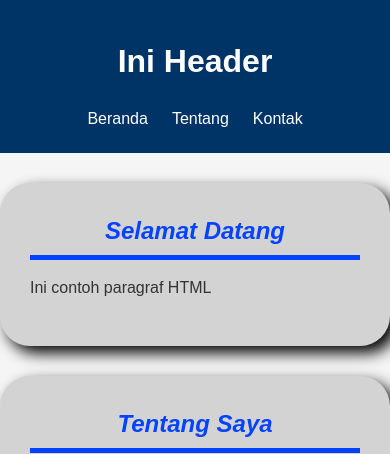
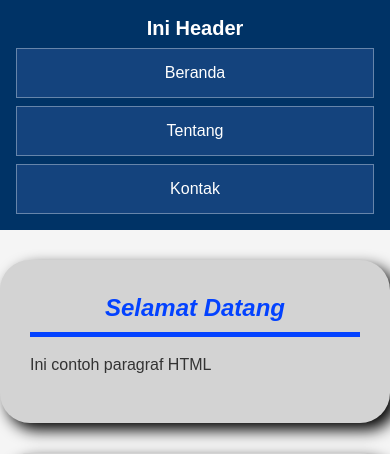
Before and after one commit to fajardoang123/2511500002-PWD-TI1A-25261, a PHP site: page /pertemuan-04/index.html in a window 390 px wide. Shown: the top 454 px of the page. Run offline with PHP 8.4, Linux system fonts and the light colour scheme.

Commit message:
styling navigasi mode mobile

```diff
--- a/pertemuan-04/style.css
+++ b/pertemuan-04/style.css
@@ -157,6 +157,27 @@ header li a:active {
         z-index: 1000;
     }
 
+    header h1 {
+        margin: 0 0 8px;
+        font-size: 20px;
+        line-height: 1.2;
+    }
+
+    header ul {
+        flex-direction: column;
+        align-items: strecth;
+        gap: 8px;
+        margin: 8px 0 0;
+    }
+
+    header li a {
+        display: block;
+        padding: 12px 14px;
+        border: 1px solid rgba(255, 255, 255, .35);
+        backdrop-filter: saturate(120%);
+        background: rgba(255, 255, 255, .08);
+    }
+
     #about p,
     #contact label {
         flex-direction: column;
```
Also changed, not shown: pertemuan-04/readme.md.
